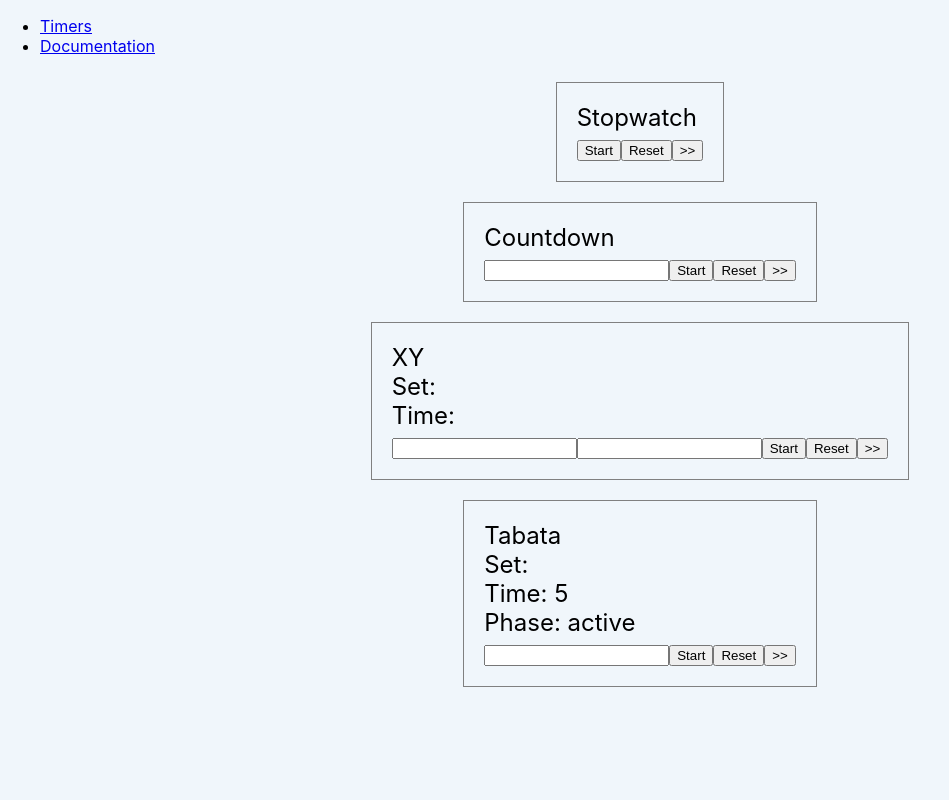
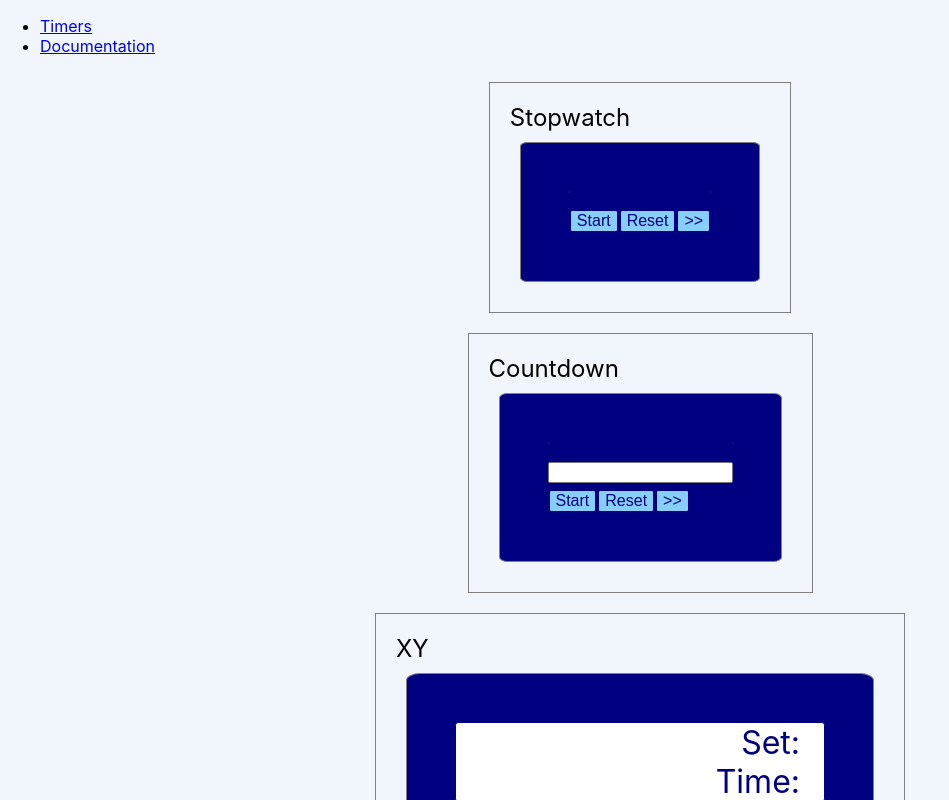
Before and after one commit to prof-tejera/assignment-1-ruadh, a React (Create React App) app: page / in a window 1280 px wide. Shown: the whole page, without its empty margins (0-949 px from the left). Built offline with nearby package versions, Linux system fonts and the light colour scheme.

Commit message:
initial styling

```diff
--- a/src/components/timers/Countdown.js
+++ b/src/components/timers/Countdown.js
@@ -3,7 +3,7 @@ import { useState, useRef } from "react";
 import Button from "../generic/Button"
 import Input from "../generic/Input"
 import DisplayTime from "../generic/DisplayTime";
-import {countDown} from "../../utils/helpers";
+import { countDown } from "../../utils/helpers";
 
 // TO DO:
 // Think about:  how to accept time:  hh::mm::ss, separate inputs, etc.?
@@ -15,13 +15,19 @@ const Countdown = () => {
     const [currentTime, setCurrentTime] = useState('');
     const timer = useRef(null);
 
-    return <>
-        <DisplayTime text={currentTime} />
-        <Input value={currentTime} onChange={(e) => { setCurrentTime(e.target.value) }} />
-        <Button text="Start" onClick={() => countDown(timer, setCurrentTime, currentTime)} />
-        <Button text="Reset" onClick={() => countDown(timer, setCurrentTime, '')} />
-        <Button text=">>" onClick={() => countDown(timer, setCurrentTime, 0)} />
-    </>;
+    return <div className="timer">
+        <div className="display">
+            <DisplayTime text={currentTime} />
+        </div>
+        <div className="inputs">
+            <Input value={currentTime} onChange={(e) => { setCurrentTime(e.target.value) }} />
+        </div>
+        <div className="buttons">
+            <Button text="Start" onClick={() => countDown(timer, setCurrentTime, currentTime)} />
+            <Button text="Reset" onClick={() => countDown(timer, setCurrentTime, '')} />
+            <Button text=">>" onClick={() => countDown(timer, setCurrentTime, 0)} />
+        </div>
+    </div>;
 
 };
 
--- a/src/components/timers/Stopwatch.js
+++ b/src/components/timers/Stopwatch.js
@@ -2,7 +2,7 @@ import React from "react";
 import { useState, useRef } from "react";
 import Button from "../generic/Button"
 import DisplayTime from "../generic/DisplayTime";
-import {countUp} from "../../utils/helpers";
+import { countUp } from "../../utils/helpers";
 
 // TO DO:
 // Investigate initial pause
@@ -13,12 +13,16 @@ const Stopwatch = () => {
     const [currentTime, setCurrentTime] = useState('');
     const interval = useRef(null);
 
-    return <>
-        <DisplayTime text={currentTime} />
-        <Button text="Start" onClick={() => countUp(interval, setCurrentTime, 0)} />
-        <Button text="Reset" onClick={() => countUp(interval, setCurrentTime, '')} />
-        <Button text=">>" onClick={() => countUp(interval, setCurrentTime, currentTime)} />
-    </>;
+    return <div className="timer">
+        <div className="display">
+            <DisplayTime text={currentTime} />
+        </div>
+        <div className="buttons">
+            <Button text="Start" onClick={() => countUp(interval, setCurrentTime, 0)} />
+            <Button text="Reset" onClick={() => countUp(interval, setCurrentTime, '')} />
+            <Button text=">>" onClick={() => countUp(interval, setCurrentTime, currentTime)} />
+        </div>
+    </div>;
 
 };
 
--- a/src/components/timers/Tabata.js
+++ b/src/components/timers/Tabata.js
@@ -7,21 +7,27 @@ import { tabataTimer } from "../../utils/helpers";
 
 
 // Tabata is 20 on, 10 off, but I made it configurable for future flexibility
-const Tabata = ({active, rest}) => {
+const Tabata = ({ work, rest }) => {
     const [currentSet, setCurrentSet] = useState('');               // Tracks which set we're on (counting down)
-    const [currentTime, setCurrentTime] = useState(active);             // Tracks the current time within the current set
-    const [currentPhase, setCurrentPhase] = useState('active');     // Tracks whether we're in the active or rest phase of the set
+    const [currentTime, setCurrentTime] = useState(work);         // Tracks the current time within the current phase
+    const [currentPhase, setCurrentPhase] = useState('work');     // Tracks whether we're in the work or rest phase of the set.  I opted to track this in state instead of the function so we can display it on screen
     const timer = useRef(null);
 
-    return <>
+    return <div className="timer">
+        <div className="display">
             <DisplayTime text={currentSet}>Set: </DisplayTime>
             <DisplayTime text={currentTime}>Time: </DisplayTime>
             <DisplayTime text={currentPhase}>Phase:  </DisplayTime>
+        </div>
+        <div className="inputs">
             <Input value={currentSet} onChange={(e) => { setCurrentSet(e.target.value) }} />
+        </div>
+        <div className="buttons">
             <Button text="Start" onClick={() => tabataTimer(timer, currentTime, rest, currentSet, currentPhase, setCurrentTime, setCurrentSet, setCurrentPhase)} />
             <Button text="Reset" onClick={() => tabataTimer(timer, '', '', '', 'rest', setCurrentTime, setCurrentSet, setCurrentPhase)} />
             <Button text=">>" onClick={() => tabataTimer(timer, 0, 0, 0, 'rest', setCurrentTime, setCurrentSet, setCurrentPhase)} />
-    </>;
+        </div>
+    </div>;
 
 };
 
--- a/src/components/timers/XY.js
+++ b/src/components/timers/XY.js
@@ -11,15 +11,21 @@ const XY = () => {
     const [currentTime, setCurrentTime] = useState('');
     const timer = useRef(null);
 
-    return <>
-        <DisplayTime text={currentSet}>Set: </DisplayTime>
-        <DisplayTime text={currentTime}>Time: </DisplayTime>
-        <Input value={currentSet} onChange={(e) => { setCurrentSet(e.target.value) }} />
-        <Input value={currentTime} onChange={(e) => { setCurrentTime(e.target.value) }} />
-        <Button text="Start" onClick={() => intervalTimer(timer, setCurrentTime, currentTime, setCurrentSet, currentSet)} />
-        <Button text="Reset" onClick={() => intervalTimer(timer, setCurrentTime, '', setCurrentSet, '')} />
-        <Button text=">>" onClick={() => intervalTimer(timer, setCurrentTime, 0, setCurrentSet, 0)} />
-    </>;
+    return <div className="timer">
+        <div className="display">
+            <DisplayTime text={currentSet}>Set: </DisplayTime>
+            <DisplayTime text={currentTime}>Time: </DisplayTime>
+        </div>
+        <div className="inputs">
+            <Input type="number" value={currentSet} onChange={(e) => { setCurrentSet(e.target.value) }} />
+            <Input type="number" value={currentTime} onChange={(e) => { setCurrentTime(e.target.value) }} />
+        </div>
+        <div className="buttons">
+            <Button text="Start" onClick={() => intervalTimer(timer, currentTime, currentSet, setCurrentTime, setCurrentSet)} />
+            <Button text="Reset" onClick={() => intervalTimer(timer, '', '', setCurrentTime, setCurrentSet)} />
+            <Button text=">>" onClick={() => intervalTimer(timer, 0, 0, setCurrentTime, setCurrentSet)} />
+        </div>
+    </div>;
 
 };
 
--- a/src/index.css
+++ b/src/index.css
@@ -18,3 +18,44 @@ th {
   text-align: left;
   padding: 8px;
 }
+
+.timer {
+  background-color: navy;
+  border-radius: 3%;
+  padding: 3rem;
+  border: 1px solid gray;
+  margin: 10px;
+  font-size: 1.5rem;
+  color: white;
+}
+
+.display {
+  background-color: white;
+  color: navy;
+  border: 1px solid navy;
+  text-align: right;
+  font-size: xx-large;
+  margin-bottom: 10px;
+  padding-right: 1.5rem;
+  border-radius: 0.2rem;
+}
+
+button {
+  background-color: lightskyblue;
+  color: navy;
+  font-size: medium;
+  border-style: solid;
+  border-color: navy;
+  border-radius: 0.2rem;
+}
+
+button:hover {
+  background-color: mediumblue;
+  color: white;
+  border-color: navy;
+}
+
+button:active {
+  background-color: navy;
+  color: lightskyblue;
+}
--- a/src/utils/helpers.js
+++ b/src/utils/helpers.js
@@ -3,9 +3,8 @@
 // everywhere.
 
 
-const intervalTimer = (timer, timeSetter, time, setSetter, set) => {
+const intervalTimer = (timer, time, set, timeSetter, setSetter) => {
     const originalTime = time;
-    // console.log(`running intervalTimer`);
     clearInterval(timer.current);
 
     if (set > 0 || time > 0) {
@@ -35,7 +34,6 @@ const intervalTimer = (timer, timeSetter, time, setSetter, set) => {
 
 
 const countDown = (timer, setter, newTime) => {
-    // console.log(`clearing timer ${timer.current}`);
     clearInterval(timer.current);
     if (newTime > 0) {
         console.log(`running createTimer`);
@@ -45,31 +43,28 @@ const countDown = (timer, setter, newTime) => {
                 clearInterval(timer.current);
             }
         }, 1000);
-        // console.log(`set timer ${timer.current}`);
     } else {
         setter(newTime);
     }
 }
 
 const countUp = (timer, setter, newTime) => {
-    // console.log(`clearing timer ${timer.current}`);
     clearInterval(timer.current);
     if (newTime === 0) {
-        // console.log(`running createTimer`);
         timer.current = setInterval(() => {
             setter(newTime++);
         }, 1000);
-        // console.log(`set timer ${timer.current}`);
     } else {
         setter(newTime);
         clearInterval(timer.current);
     }
 }
 
+// TO DO:  can I refactor this to use a set timer as a subroutine?
 const tabataTimer = (timer, time, rest, set, phase, timeSetter, setSetter, phaseSetter) => {
-    const originalActiveTime = time;
+    const originalWorkTime = time;
     const originalRestTime = rest;
-    timeSetter(originalActiveTime);
+    timeSetter(originalWorkTime);
 
     console.log(`running tabataTimer:  set: ${set}, time: ${time}, phase: ${phase}`);
     clearInterval(timer.current);
@@ -77,14 +72,13 @@ const tabataTimer = (timer, time, rest, set, phase, timeSetter, setSetter, phase
     if (set > 0 || time > 0) {
         timer.current = setInterval(() => {
 
-            // Decrement the time or decrement the set and reset the time
             if (time > 0) {
                 time = time - 1;
             } else {
                 // If we're at the end of a rest interval, start a new set.  Otherwise, start the rest phase.
                 if (phase === 'rest') {
-                    phase = 'active'
-                    time = originalActiveTime;
+                    phase = 'work'
+                    time = originalWorkTime;
                     set = set - 1;
                 } else {
                     phase = 'rest'
--- a/src/views/TimersView.js
+++ b/src/views/TimersView.js
@@ -27,13 +27,13 @@ const TimersView = () => {
     { title: "Stopwatch", C: <Stopwatch /> },
     { title: "Countdown", C: <Countdown /> },
     { title: "XY", C: <XY /> },
-    { title: "Tabata", C: <Tabata active='5' rest='2'/> },
+    { title: "Tabata", C: <Tabata work='5' rest='2'/> },
   ];
 
   return (
     <Timers>
       {timers.map((timer) => (
-        <Timer key={`timer-${timer.title}`}>
+        <Timer key={`timer-${timer.title}` }>
           <TimerTitle>{timer.title}</TimerTitle>
           {timer.C}
         </Timer>
```
Lines whose indentation alone changed are shown as unchanged.
